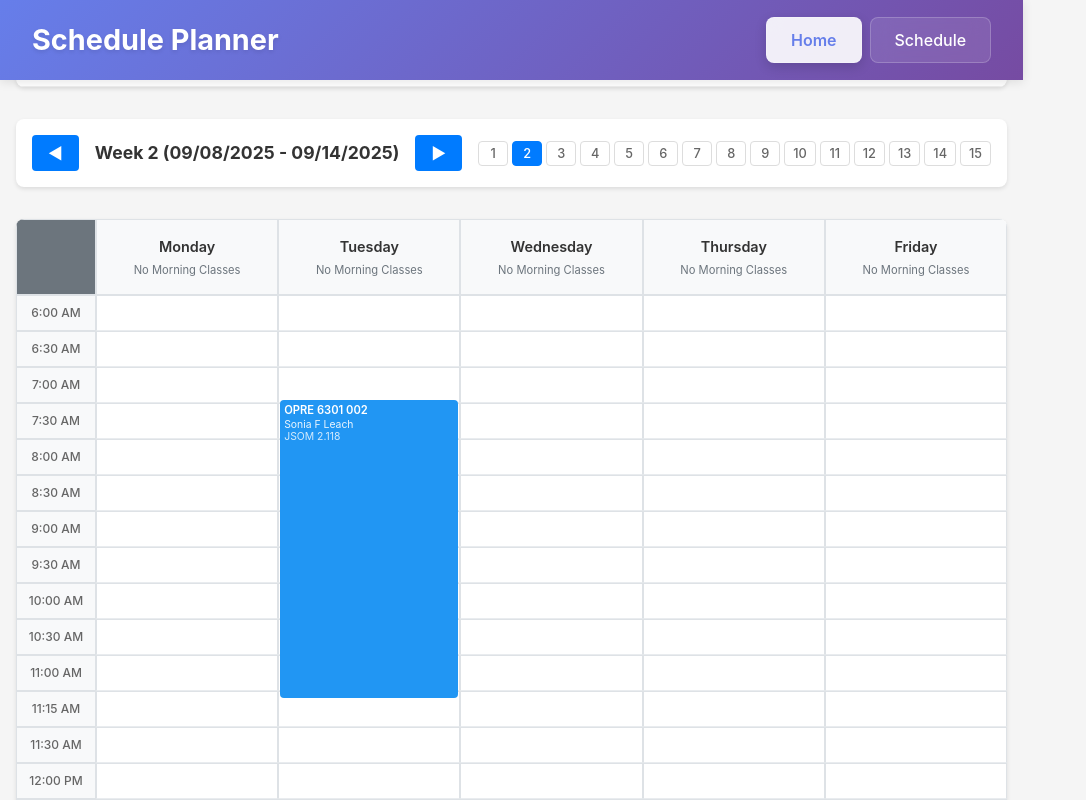
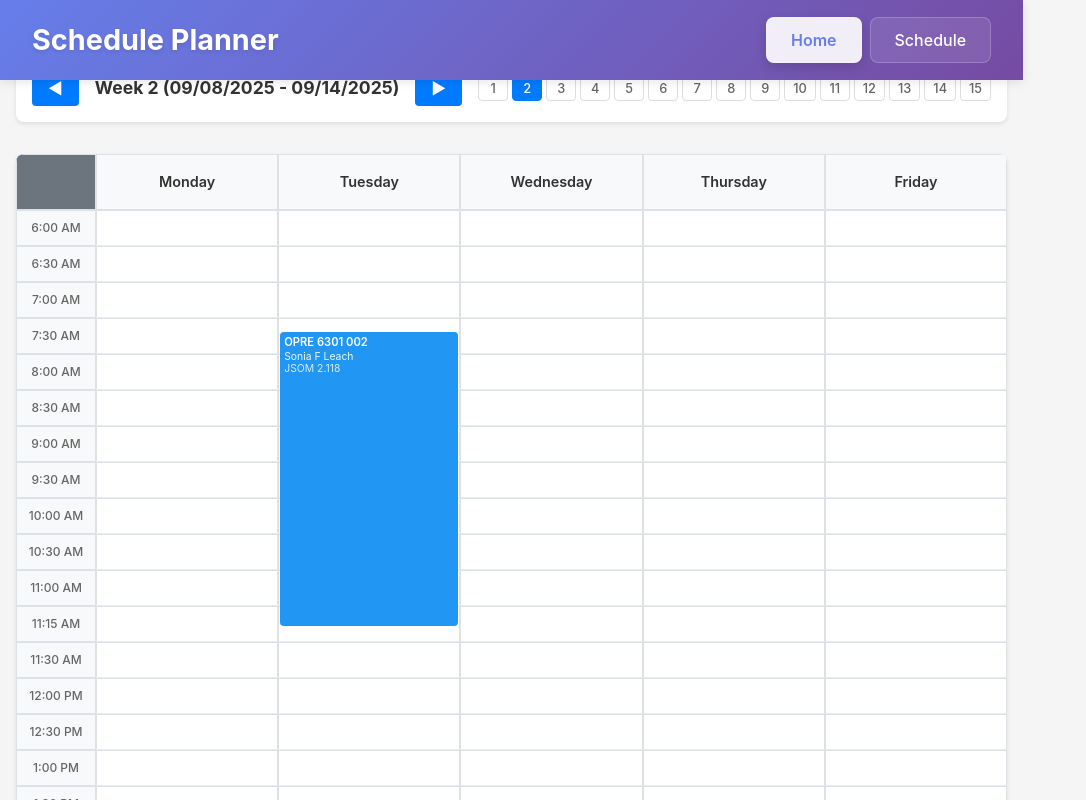
Before and after one commit to ADM-GenC-July25/Team3_ReactCapstone, a React (Vite) app in the folder SchedulePlanner/: page / in a window 1280 px wide. Both pictures are taken after a click on the element 191 px from the left and 842 px from the top of the page. Shown: the part 442-1242 px from the top of the page, without its empty margins (0-1086 px from the left). Built offline with nearby package versions, Linux system fonts and the light colour scheme.

Commit message:
deleted backbutton

```diff
--- a/SchedulePlanner/src/components/DailyScheduling.css
+++ b/SchedulePlanner/src/components/DailyScheduling.css
@@ -7,16 +7,16 @@
 }
 
 /* Header Section */
-.header-section {
+/* .header-section {
   display: flex;
   justify-content: space-between;
   align-items: center;
   background-color: #6f53d2;
   padding: 0.5rem 1rem;
   margin-bottom: 1rem;
-}
+} */
 
-.back-button {
+/* .back-button {
   background: none;
   border: none;
   color: white;
@@ -29,7 +29,7 @@
 
 .back-button:hover{
   background-color: rgba(255, 255, 255, 0.1);
-}
+} */
 
 /* Alert Section */
 .alert-section {
@@ -226,12 +226,6 @@
   color: #333;
 }
 
-.no-morning-classes {
-  font-size: 0.7rem;
-  color: #6c757d;
-  font-weight: normal;
-}
-
 .time-label {
   background-color: #f8f9fa;
   padding: 0.5rem;
@@ -296,10 +290,10 @@
     padding: 0.5rem;
   }
 
-  .header-section {
+  /* .header-section {
     flex-wrap: wrap;
     gap: 0.5rem;
-  }
+  } */
 
   .class-table-section {
     overflow-x: auto;
--- a/SchedulePlanner/src/components/DailyScheduling.jsx
+++ b/SchedulePlanner/src/components/DailyScheduling.jsx
@@ -168,9 +168,8 @@ const DailyScheduling = ({ onBack }) => {
 
   return (
     <div className="daily-scheduling-container">
-      <div className="header-section">
-        <button className="back-button" onClick={onBack}>← Back</button>
-      </div>
+      {/* <div className="header-section">
+      </div> */}
 
       <div className="alert-section">
         <div className="alert">
@@ -247,7 +246,6 @@ const DailyScheduling = ({ onBack }) => {
             {weekDays.map(day => (
               <div key={day} className="calendar-header day-header">
                 <div className="day-name">{day}</div>
-                <div className="no-morning-classes">No Morning Classes</div>
               </div>
             ))}
 
```
